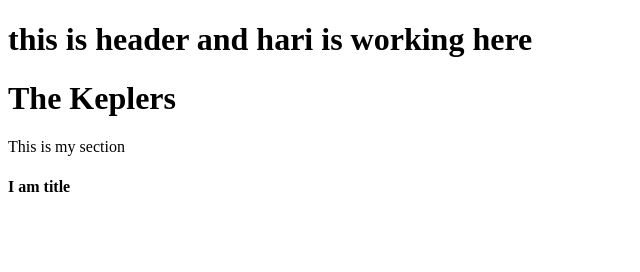
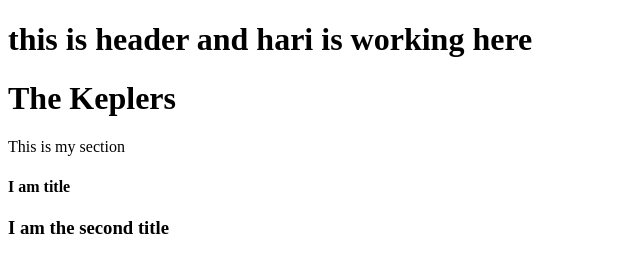
Before and after one commit to doc22940/kepler, a plain HTML site: page index.html in a window 1280 px wide. Shown: the whole page, without its empty margins (0-640 px from the left). Drawn offline with Linux system fonts and the light colour scheme.

Commit message:
h3 created

```diff
--- a/index.html
+++ b/index.html
@@ -14,6 +14,7 @@
     <section class="portfolio">
       This is my section
       <h4>I am title</h4>
+      <h3> I am the second title </h3>
     </section>
   </body>
 </html>
```
